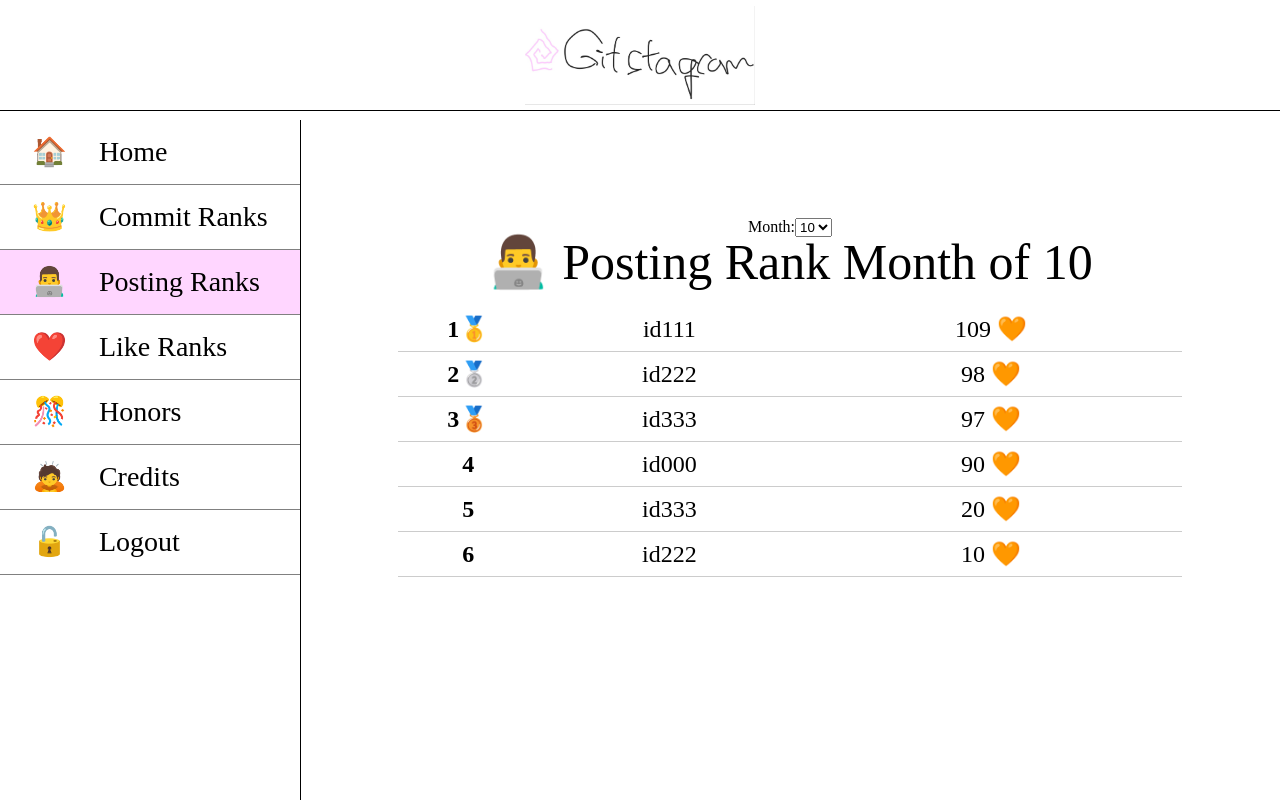
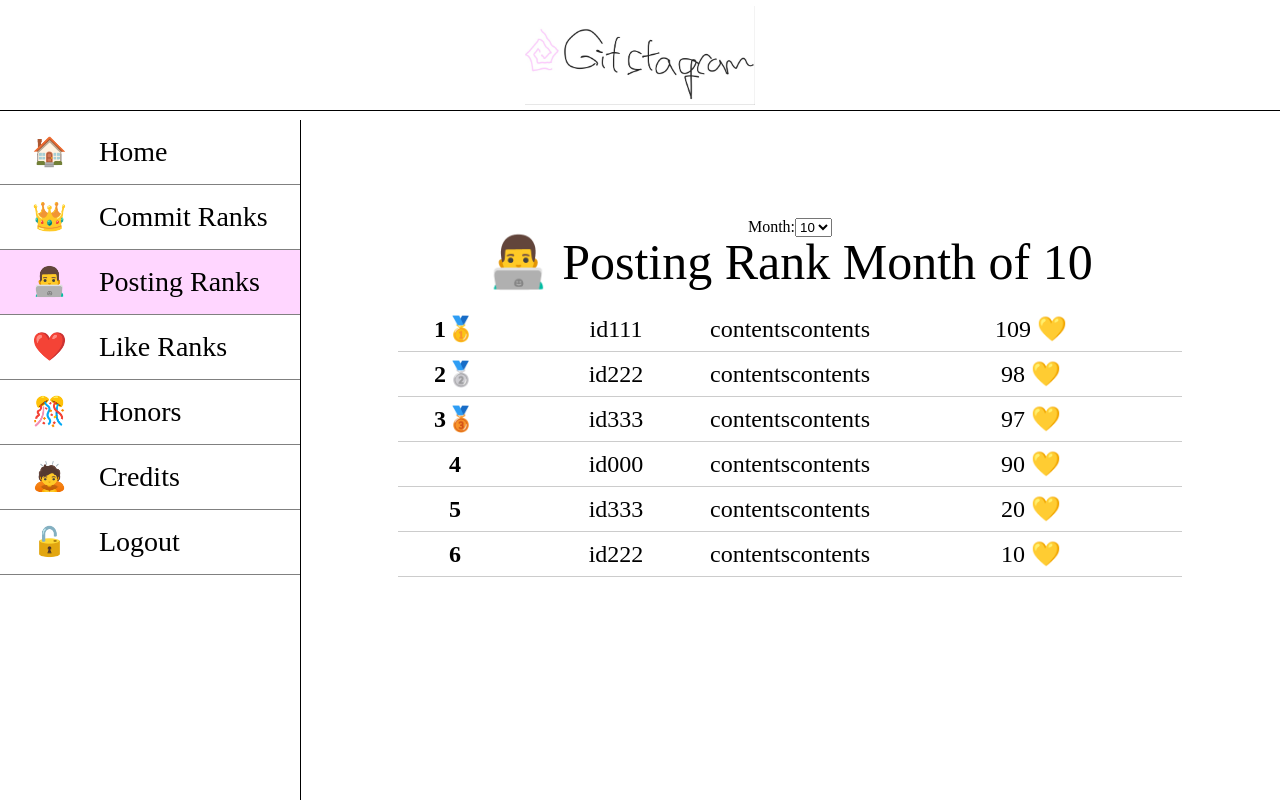
Before and after one commit to ajou-gitstagram/client-web, a React (Create React App) app: page /posting-rank in a window 1280 px wide. Built offline with nearby package versions, Linux system fonts and the light colour scheme.

Commit message:
Auto stash before merge of "main" and "origin/main"
resolve conflict post rank page

```diff
--- a/package.json
+++ b/package.json
@@ -19,6 +19,7 @@
   },
   "scripts": {
     "start": "PORT=3001 react-scripts start",
+    "start:win": "set PORT=3001 && react-scripts start",
     "build": "react-scripts build",
     "test": "react-scripts test",
     "eject": "react-scripts eject"
--- a/src/pages/posting-rank-page/PostingRankPage.tsx
+++ b/src/pages/posting-rank-page/PostingRankPage.tsx
@@ -89,13 +89,14 @@ const getMedal = (idx: number) => {
 	else return "";
 }
 
-const ContentsBox: React.FC<{ data: { id: string, like: number }, rank: number}> = ({ data, rank }) => {
+const ContentsBox: React.FC<{ data: { id: string, like: number, content: string }, rank: number}> = ({ data, rank }) => {
 
 	return (
         <div className={S['rankItem']}>
 			<span className={S["rank"]}>{rank}{getMedal(rank)}</span>
             <span className={S['id']}>{data.id}</span>
-            <span className={S['likes']}>{data.like} 🧡</span>
+			<pre className={S['contents']}>{data.content}</pre>
+            <span className={S['likes']}>{data.like} 💛</span>
         </div>
     );
 }
```
Also changed, not shown: src/App.tsx (line endings or trailing spaces).
